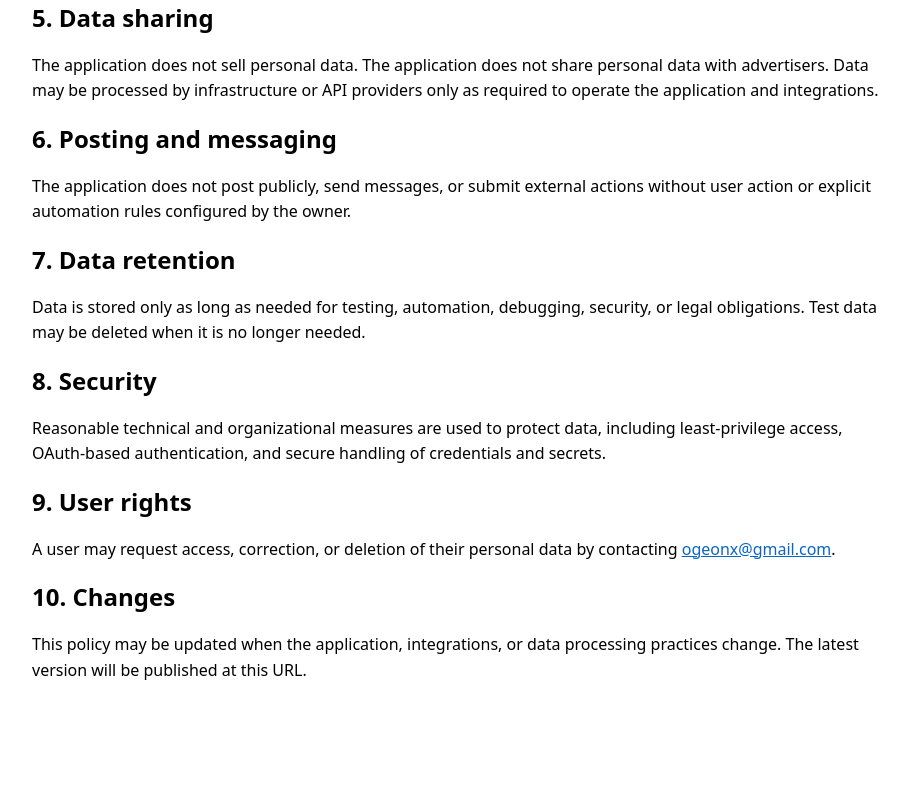
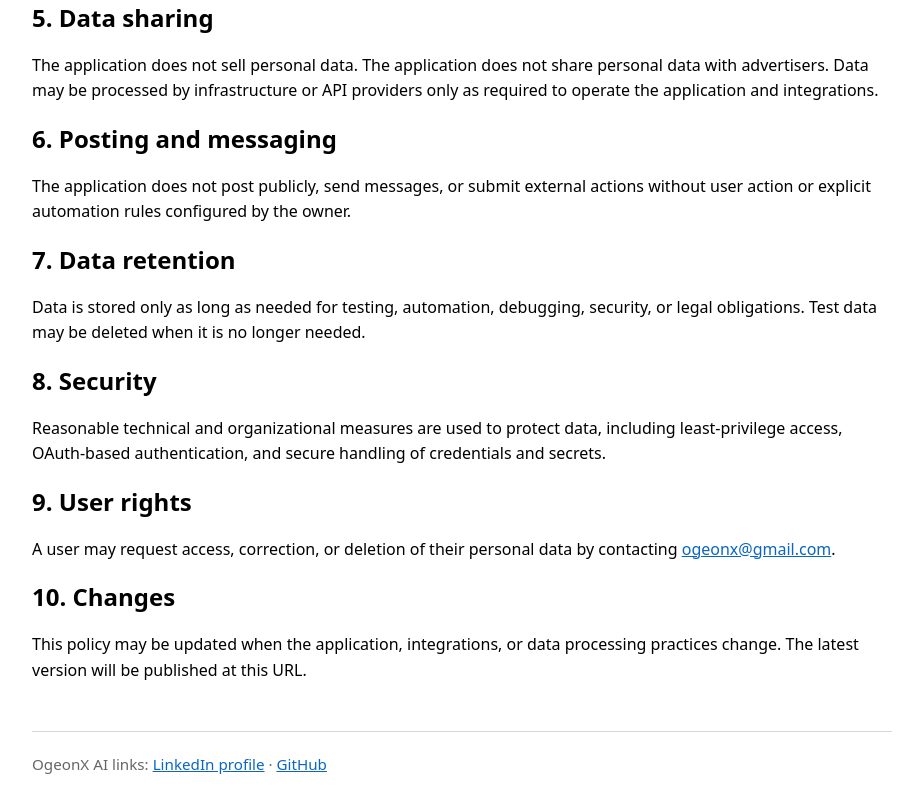
Before and after one commit to OgeonX-Ai/OgeonX-Ai, a plain HTML site: page privacy.html in a window 1280 px wide. Shown: the part 826-1638 px from the top of the page, without its empty margins (178-1087 px from the left). Before the commit the page ends 1565 px from the top, so only its background shows below. Drawn offline with Linux system fonts and the light colour scheme.

Commit message:
Add privacy-safe LinkedIn and GitHub links

```diff
--- a/privacy.html
+++ b/privacy.html
@@ -20,6 +20,13 @@
     h1 { margin-bottom: 0.2rem; }
     .meta { color: #666; margin-bottom: 2rem; }
     a { color: #0a66c2; }
+    footer {
+      margin-top: 3rem;
+      padding-top: 1.25rem;
+      border-top: 1px solid #d0d7de;
+      color: #666;
+      font-size: 0.95rem;
+    }
   </style>
 </head>
 <body>
@@ -89,5 +96,11 @@
     This policy may be updated when the application, integrations, or data processing practices change.
     The latest version will be published at this URL.
   </p>
+
+  <footer>
+    OgeonX AI links:
+    <a href="https://www.linkedin.com/in/kimharjamaki/">LinkedIn profile</a> ·
+    <a href="https://github.com/OgeonX-Ai">GitHub</a>
+  </footer>
 </body>
 </html>
```
